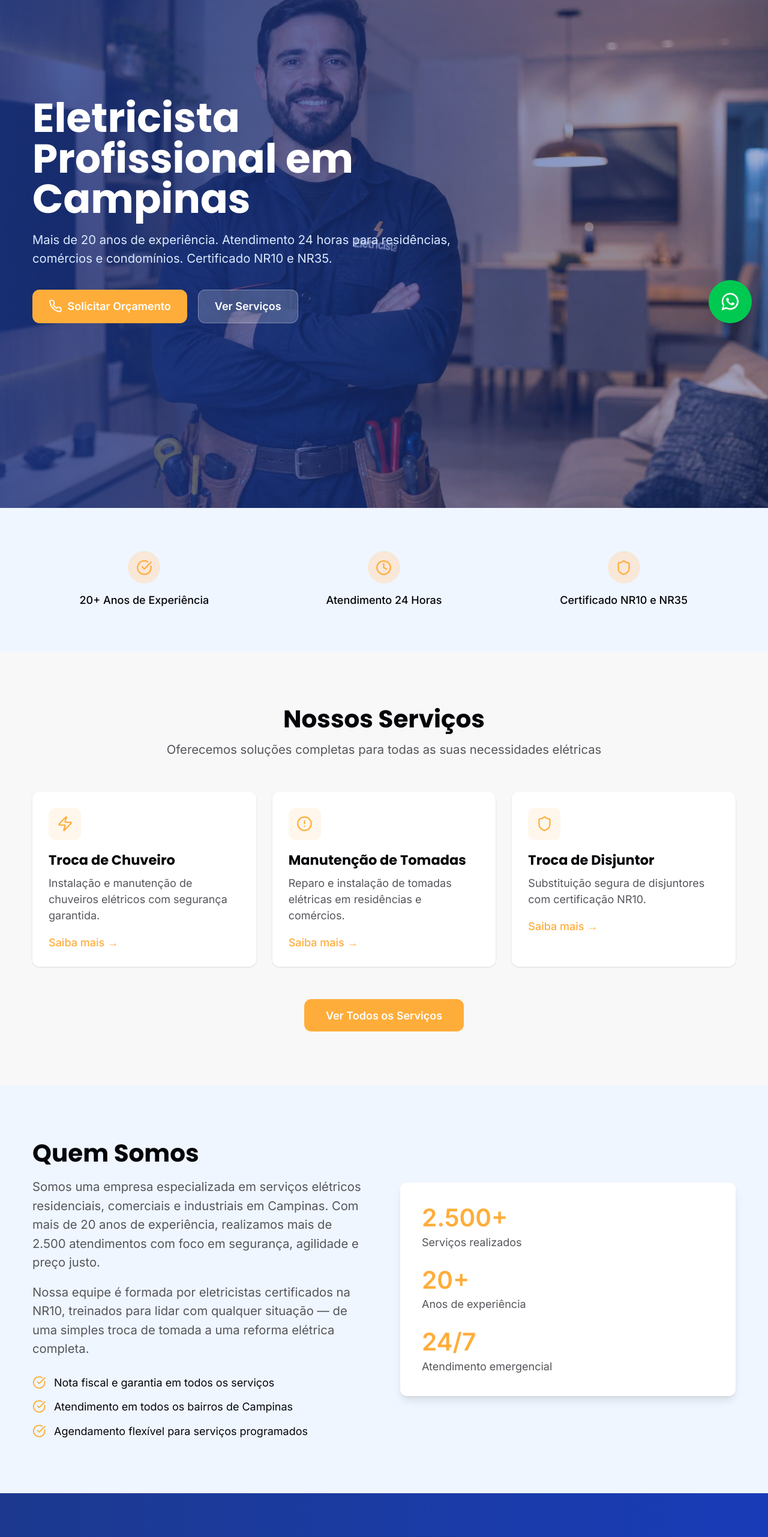
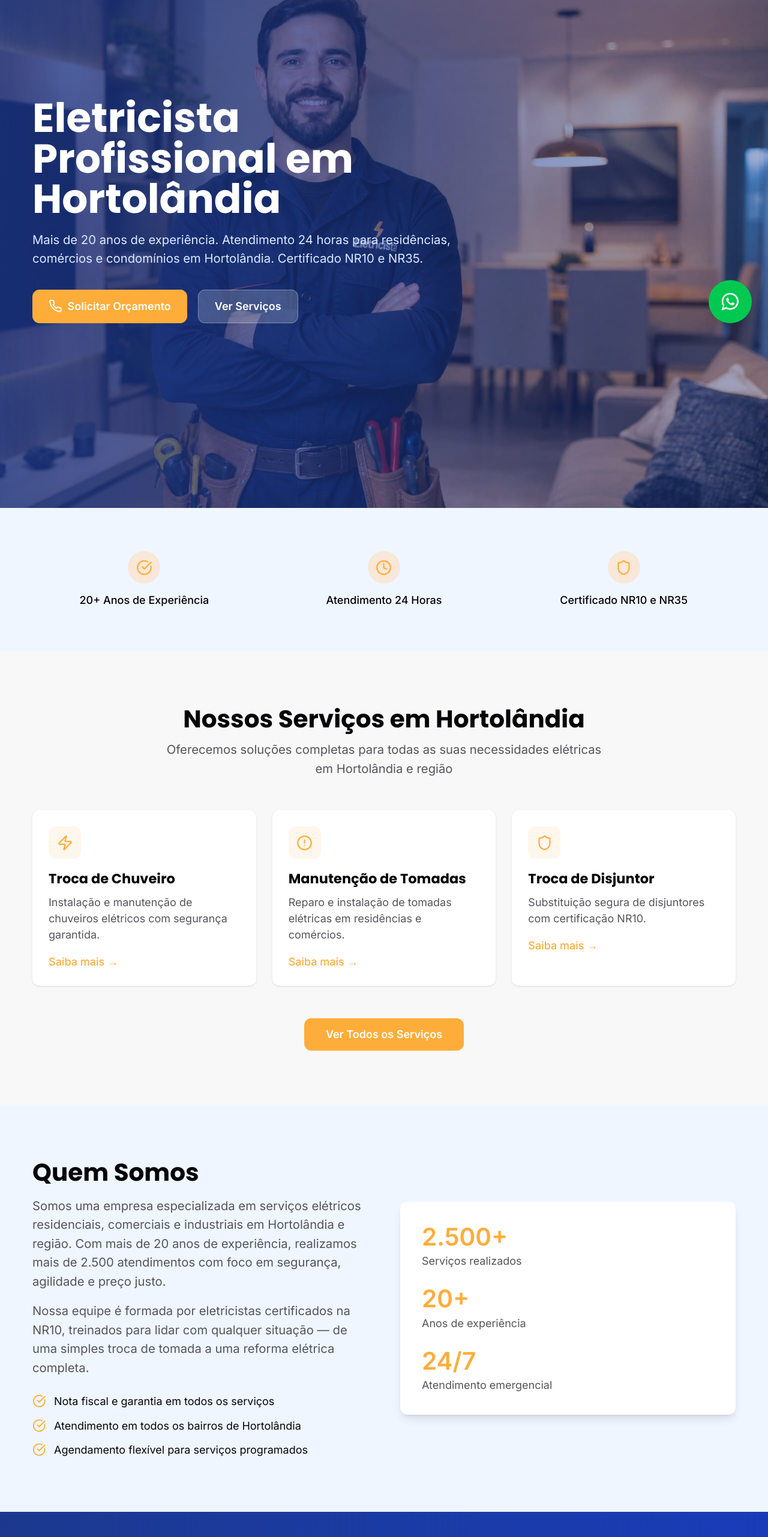
Before and after one commit to fabianamariasouza82-glitch/eletricistaemhortolandiasp, a React (Vite) app: page / in a window 1280 px wide. Shown: the part 234-2797 px from the top of the page at 60% size. Built offline with nearby package versions, Linux system fonts and the light colour scheme.

Commit message:
Update Home.tsx

```diff
--- a/src/pages/Home.tsx
+++ b/src/pages/Home.tsx
@@ -9,16 +9,16 @@ import ElfsightWidget from "@/components/ElfsightWidget";
 
 const faqs = [
   {
-    question: "Quanto custa um eletricista em Campinas?",
+    question: "Quanto custa um eletricista em Hortolândia?",
     answer: "O valor varia de acordo com o tipo de serviço, a urgência e os materiais necessários. Fazemos uma avaliação e enviamos um orçamento detalhado antes de iniciar qualquer trabalho, sem compromisso.",
   },
   {
-    question: "Vocês atendem emergências elétricas 24 horas em Campinas?",
+    question: "Vocês atendem emergências elétricas 24 horas em Hortolândia?",
     answer: "Sim, temos atendimento 24 horas, todos os dias da semana, para emergências como curto-circuito, falta de energia, disjuntor desarmando e outros problemas urgentes.",
   },
   {
-    question: "Quais bairros de Campinas vocês atendem?",
-    answer: "Atendemos toda a cidade de Campinas, incluindo Taquaral, Cambuí, Barão Geraldo, Centro, Sousas e mais de 30 outros bairros. Veja a lista completa mais abaixo nesta página.",
+    question: "Quais bairros de Hortolândia vocês atendem?",
+    answer: "Atendemos toda a cidade de Hortolândia, incluindo Jardim Bela Vista, Nova Veneza, Matão, Centro, Picerno e mais de 30 outros bairros. Veja a lista completa mais abaixo nesta página.",
   },
   {
     question: "Os eletricistas são certificados?",
@@ -30,7 +30,7 @@ const faqs = [
   },
   {
     question: "Quanto tempo leva para um eletricista chegar até mim?",
-    answer: "Para atendimentos em Campinas, nosso tempo médio de chegada é rápido, e priorizamos ainda mais os chamados de emergência. O prazo exato depende do seu bairro e da disponibilidade no momento do chamado.",
+    answer: "Para atendimentos em Hortolândia, nosso tempo médio de chegada é rápido, e priorizamos ainda mais os chamados de emergência. O prazo exato depende do seu bairro e da disponibilidade no momento do chamado.",
   },
 ];
 
@@ -39,8 +39,8 @@ export default function Home() {
   const [openFaq, setOpenFaq] = useState<number | null>(null);
 
   useSEO({
-    title: "Eletricista em Campinas - Serviços 24 Horas | Profissional Certificado",
-    description: "Eletricista profissional em Campinas com mais de 20 anos de experiência. Atendimento 24 horas para residências, comércios e condomínios. Certificado NR10 e NR35.",
+    title: "Eletricista em Hortolândia - Serviços 24 Horas | Profissional Certificado",
+    description: "Eletricista profissional em Hortolândia com mais de 20 anos de experiência. Atendimento 24 horas para residências, comércios e condomínios. Certificado NR10 e NR35.",
     jsonLd: {
       "@context": "https://schema.org",
       "@type": "FAQPage",
@@ -87,7 +87,7 @@ export default function Home() {
           <div className="flex items-center gap-2">
             <img
               src="/manus-storage/logo_eletricista_280fb94a.png"
-              alt="Eletricista em Campinas"
+              alt="Eletricista em Hortolândia"
               className="h-36 w-auto"
               width={200}
               height={96}
@@ -129,14 +129,9 @@ export default function Home() {
       {/* Hero Section */}
       <section className="relative overflow-hidden min-h-[420px] sm:min-h-[520px] md:min-h-[780px] lg:min-h-[900px]">
         <div className="absolute inset-0">
-          {/* Esta é a imagem de LCP (Largest Contentful Paint) da página —
-              o maior elemento visível assim que ela carrega. Por isso
-              carrega com prioridade alta (fetchPriority="high") e sem
-              lazy loading, além de width/height explícitos para o
-              navegador reservar o espaço corretamente antes de baixá-la. */}
           <img
             src="/manus-storage/hero_eletricista_8af14beb.jpg"
-            alt="Eletricista profissional"
+            alt="Eletricista profissional em Hortolândia"
             className="w-full h-full object-cover object-[center_15%] md:object-[75%_15%]"
             loading="eager"
             fetchPriority="high"
@@ -148,10 +143,10 @@ export default function Home() {
         <div className="container relative py-20 md:py-40 lg:py-48">
           <div className="max-w-2xl">
             <h1 className="text-4xl md:text-5xl lg:text-6xl font-bold text-white mb-4">
-              Eletricista Profissional em Campinas
+              Eletricista Profissional em Hortolândia
             </h1>
             <p className="text-lg text-blue-100 mb-8">
-              Mais de 20 anos de experiência. Atendimento 24 horas para residências, comércios e condomínios. Certificado NR10 e NR35.
+              Mais de 20 anos de experiência. Atendimento 24 horas para residências, comércios e condomínios em Hortolândia. Certificado NR10 e NR35.
             </p>
             <div className="flex flex-col sm:flex-row gap-4">
               <a
@@ -196,10 +191,10 @@ export default function Home() {
         <div className="container">
           <div className="text-center mb-12">
             <h2 className="text-3xl md:text-4xl font-bold text-foreground mb-3">
-              Nossos Serviços
+              Nossos Serviços em Hortolândia
             </h2>
             <p className="text-lg text-muted-foreground max-w-2xl mx-auto">
-              Oferecemos soluções completas para todas as suas necessidades elétricas
+              Oferecemos soluções completas para todas as suas necessidades elétricas em Hortolândia e região
             </p>
           </div>
           <div className="grid grid-cols-1 md:grid-cols-3 gap-6">
@@ -236,7 +231,7 @@ export default function Home() {
                 Quem Somos
               </h2>
               <p className="text-lg text-muted-foreground mb-4">
-                Somos uma empresa especializada em serviços elétricos residenciais, comerciais e industriais em Campinas. Com mais de 20 anos de experiência, realizamos mais de 2.500 atendimentos com foco em segurança, agilidade e preço justo.
+                Somos uma empresa especializada em serviços elétricos residenciais, comerciais e industriais em Hortolândia e região. Com mais de 20 anos de experiência, realizamos mais de 2.500 atendimentos com foco em segurança, agilidade e preço justo.
               </p>
               <p className="text-lg text-muted-foreground mb-6">
                 Nossa equipe é formada por eletricistas certificados na NR10, treinados para lidar com qualquer situação — de uma simples troca de tomada a uma reforma elétrica completa.
@@ -248,7 +243,7 @@ export default function Home() {
                 </div>
                 <div className="flex items-center gap-3">
                   <CheckCircle className="w-5 h-5 text-accent" />
-                  <span className="text-foreground">Atendimento em todos os bairros de Campinas</span>
+                  <span className="text-foreground">Atendimento em todos os bairros de Hortolândia</span>
                 </div>
                 <div className="flex items-center gap-3">
                   <CheckCircle className="w-5 h-5 text-accent" />
@@ -280,10 +275,10 @@ export default function Home() {
       <section id="contato" className="py-20 bg-gradient-to-r from-blue-900 to-blue-800 scroll-mt-28">
         <div className="container text-center">
           <h2 className="text-3xl md:text-4xl font-bold text-white mb-4">
-            Precisa de um Eletricista Agora?
+            Precisa de um Eletricista em Hortolândia Agora?
           </h2>
           <p className="text-lg text-blue-100 mb-8 max-w-2xl mx-auto">
-            Entre em contato conosco para um orçamento. Atendimento rápido e profissional garantido.
+            Entre em contato conosco para um orçamento. Atendimento rápido e profissional em toda Hortolândia garantido.
           </p>
           <div className="flex flex-col sm:flex-row gap-4 justify-center">
             <a
@@ -312,7 +307,7 @@ export default function Home() {
               Perguntas Frequentes
             </h2>
             <p className="text-lg text-muted-foreground max-w-2xl mx-auto">
-              Tire suas dúvidas sobre nossos serviços de eletricista em Campinas
+              Tire suas dúvidas sobre nossos serviços de eletricista em Hortolândia
             </p>
           </div>
           <div className="space-y-4">
@@ -343,10 +338,10 @@ export default function Home() {
         <div className="container">
           <div className="text-center mb-12">
             <h2 className="text-3xl md:text-4xl font-bold text-foreground mb-3">
-              Atendemos Todos os Bairros
+              Atendemos Todos os Bairros de Hortolândia
             </h2>
             <p className="text-lg text-muted-foreground max-w-2xl mx-auto">
-              Encontre informações específicas sobre nossos serviços em seu bairro
+              Encontre informações específicas sobre nossos serviços em seu bairro em Hortolândia
             </p>
           </div>
           <div className="grid grid-cols-2 md:grid-cols-5 gap-x-4 gap-y-3">
@@ -392,8 +387,8 @@ export default function Home() {
         <div className="container">
           <div className="grid grid-cols-1 md:grid-cols-4 gap-8 mb-8">
             <div>
-              <h3 className="font-bold mb-4">Eletricista em Campinas</h3>
-              <p className="text-blue-200 text-sm">Serviços elétricos profissionais com mais de 20 anos de experiência.</p>
+              <h3 className="font-bold mb-4">Eletricista em Hortolândia</h3>
+              <p className="text-blue-200 text-sm">Serviços elétricos profissionais com mais de 20 anos de experiência em Hortolândia e região.</p>
             </div>
             <div>
               <h4 className="font-semibold mb-3">Contato</h4>
@@ -404,7 +399,7 @@ export default function Home() {
             </div>
             <div>
               <h4 className="font-semibold mb-3">Localização</h4>
-              <p className="text-blue-200 text-sm">Campinas, SP</p>
+              <p className="text-blue-200 text-sm">Hortolândia, SP</p>
               <p className="text-blue-200 text-sm">Atendemos toda a região</p>
             </div>
             <div>
@@ -429,7 +424,7 @@ export default function Home() {
               <Star className="w-4 h-4 fill-yellow-400 text-yellow-400" />
               Avalie-nos no Google
             </a>
-            <p>&copy; 2026 Eletricista em Campinas. Todos os direitos reservados.</p>
+            <p>&copy; 2026 Eletricista em Hortolândia. Todos os direitos reservados.</p>
           </div>
         </div>
       </footer>
```
